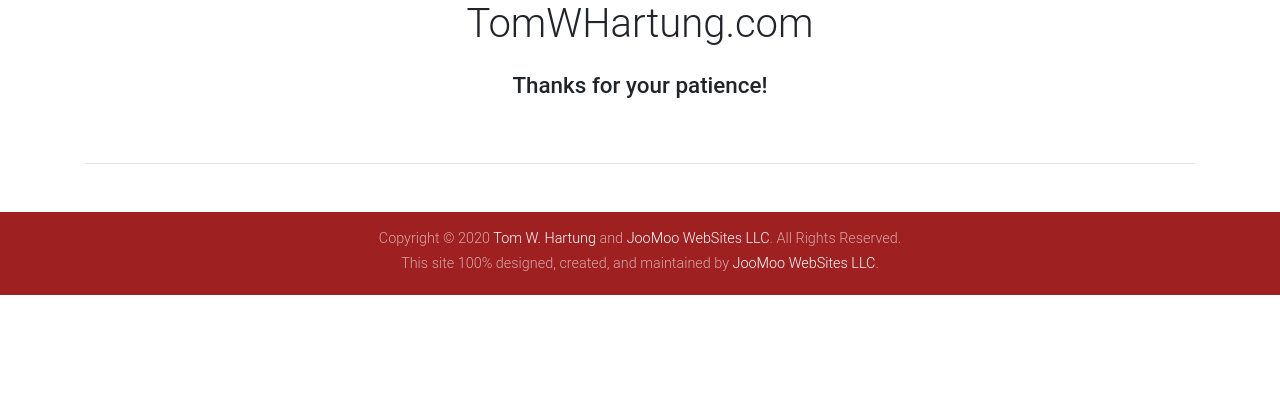
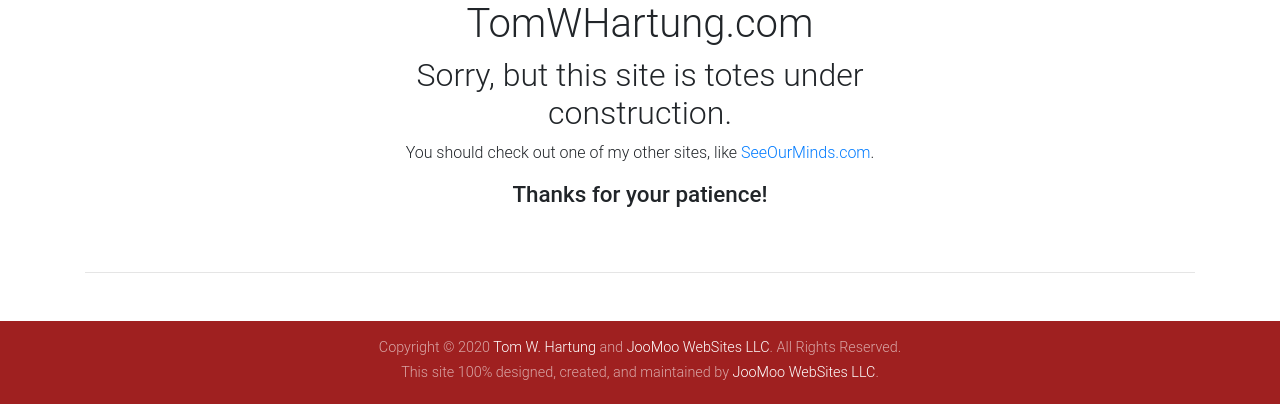
Before and after one commit to tomwhartung/tomwhartung.com, a Django app: template Site/content/templates/content/home.html in a window 1280 px wide. Shown: the top 420 px of the page. Run offline with Django 3.2, Linux system fonts and the light colour scheme; the template is opened without the code that fills it, so the values that code supplies are empty; some libraries are stand-ins or nearby versions.

Commit message:
Removed a reference to a style sheet I do not plan to use anytime soon.  Also updated the content in home.html to contain what I want for now.

```diff
--- a/Site/content/templates/content/home.html
+++ b/Site/content/templates/content/home.html
@@ -4,26 +4,12 @@
 
 {% block head %}
  {{ block.super }}
- <link href="css/style.min.css" rel="stylesheet">
- <style type="text/css">
- </style>
 {% endblock %}
 
 {% block content %}
 <div class="view full-page-intro" style="background-image: url('{% static 'content/images/home/Twain-bg-no_border.jpg' %}'); background-repeat: no-repeat; background-size: cover;">
  <div class="mask rgba-black-strong d-flex align-items-center justify-content-center">
   <div class="container mt-md-5">
-   <div class="row wow fadeIn mt-md-5">
-    <div class="col-sm-6 white-text text-center text-md-left">
-     <h1 class="display-4 d-sm-none d-md-none d-lg-block d-xl-block font-weight-bold text-center">
-      TomWHartung.com</h1>
-     <h1 class="h1-responsive d-sm-block d-md-block d-lg-none d-xl-none font-weight-bold text-center">
-      TomWHartung.com</h1>
-     <h2 class="h4-responsive font-weight-bold text-center my-3">
-      This site is under construction!
-     </h2>
-    </div><!-- .col-* -->
-   </div><!-- .row -->
   </div><!-- .container -->
  </div><!-- .mask -->
 </div><!-- .view -->
@@ -33,6 +19,10 @@
   <section>
    <div class="row wow fadeIn align-items-center justify-content-center">
     <div class="col-sm-7 hoverable">
+     <h2 class="text-center">Sorry, but this site is totes under construction.</h2>
+     <p class="text-center">
+      You should check out one of my other sites, like
+      <a href="https://seeourminds.com" title="SeeOurMinds.com home page">SeeOurMinds.com</a>.</p>
      <h4 class="h4-responsive font-weight-bold text-center my-3">
       <strong>Thanks for your patience!</strong>
      </h4>
```
